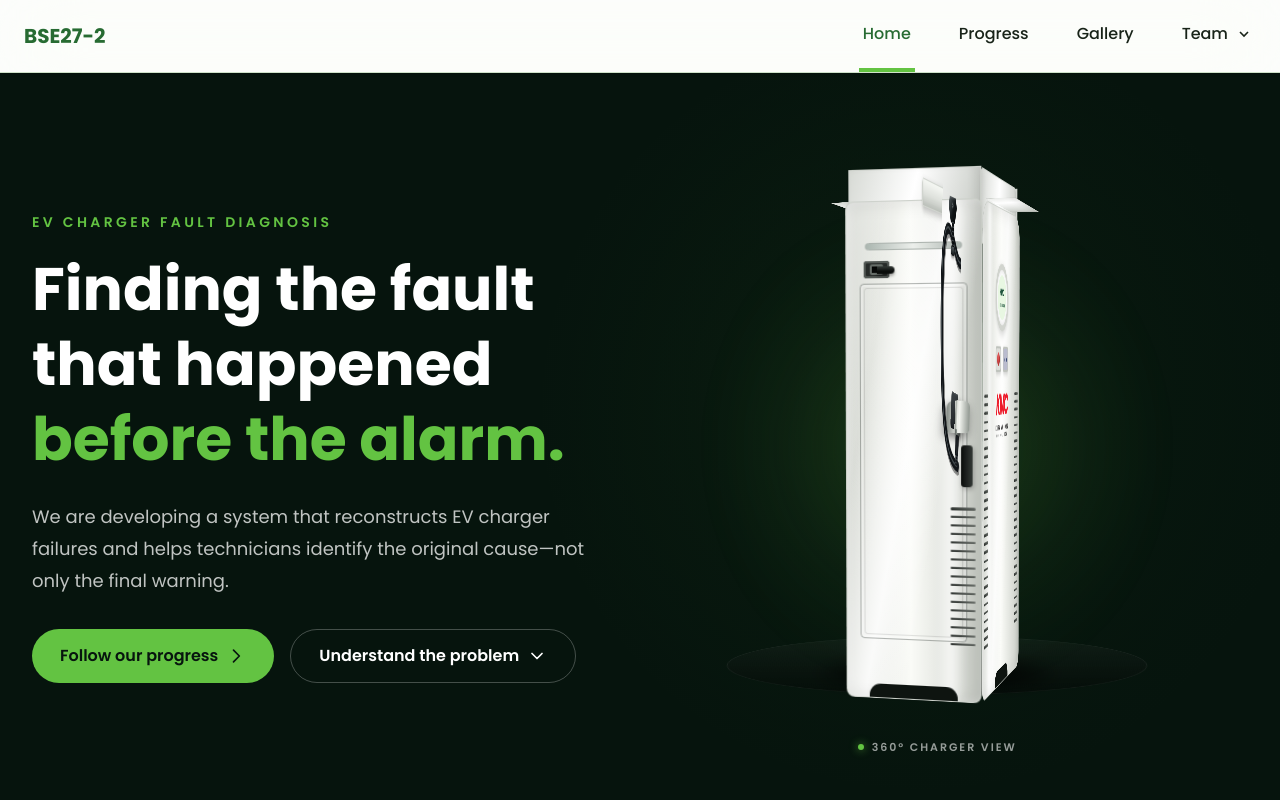
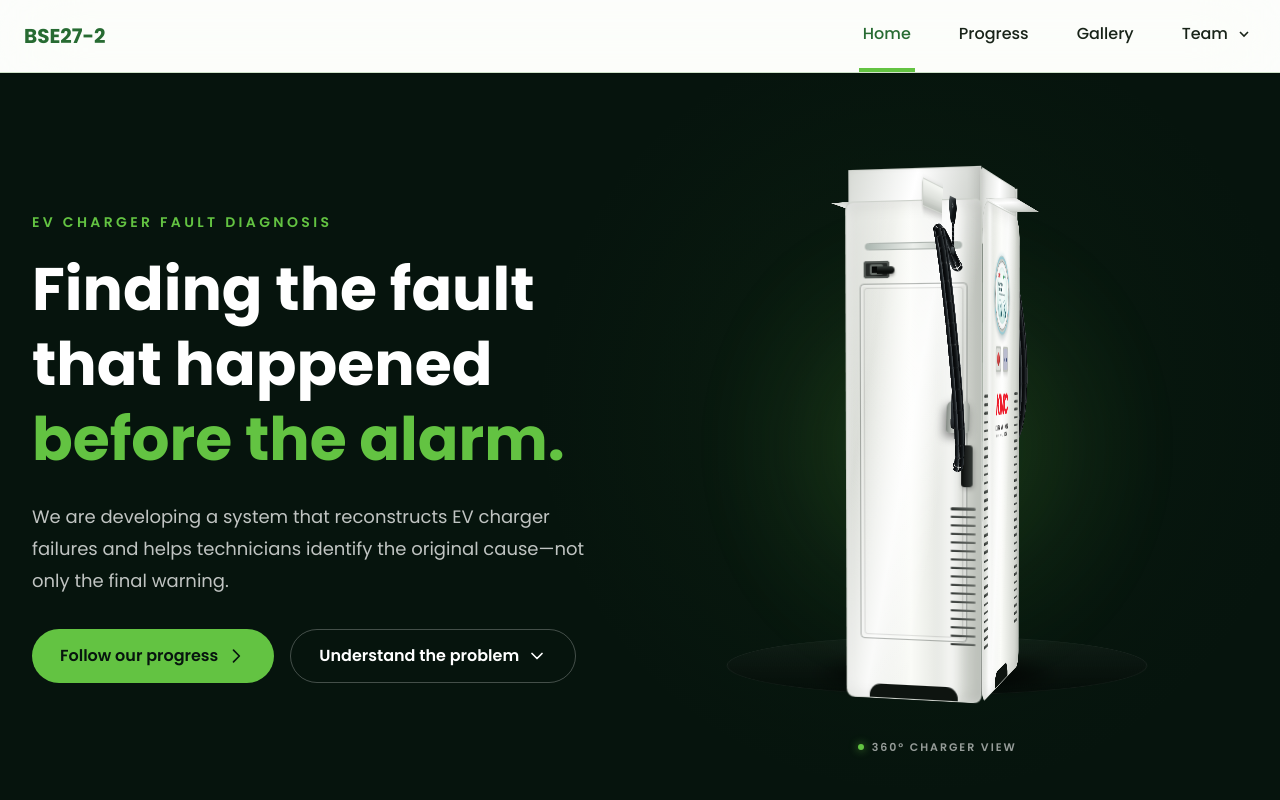
Before and after one commit to blackbody256/final-year-project-blog, a Next.js app: page / in a window 1280 px wide. Shown: the top 800 px of the page. Built offline with nearby package versions, Linux system fonts and the light colour scheme.

Commit message:
Perfect and Screen

```diff
--- a/src/app/page.tsx
+++ b/src/app/page.tsx
@@ -1,4 +1,5 @@
 import Link from "next/link";
+import type { CSSProperties } from "react";
 
 const teamMembers = [
   {
@@ -109,6 +110,130 @@ function ChevronDownIcon() {
   );
 }
 
+type Point3D = {
+  x: number;
+  y: number;
+  z: number;
+};
+
+type CableSide = "left" | "right";
+
+const leftCableCurves: Array<{
+  points: [Point3D, Point3D, Point3D, Point3D];
+  steps: number;
+}> = [
+  {
+    points: [
+      { x: 0, y: 63, z: 43 },
+      { x: -17, y: 63, z: 43 },
+      { x: -28, y: 35, z: 38 },
+      { x: -48, y: 32, z: 36 },
+    ],
+    steps: 7,
+  },
+  {
+    points: [
+      { x: -48, y: 32, z: 36 },
+      { x: -91, y: 35, z: 49 },
+      { x: -88, y: 233, z: 72 },
+      { x: -15, y: 247, z: 46 },
+    ],
+    steps: 16,
+  },
+];
+
+function pointOnCurve(
+  [start, controlA, controlB, end]: [Point3D, Point3D, Point3D, Point3D],
+  progress: number,
+) {
+  const inverse = 1 - progress;
+  const startWeight = inverse ** 3;
+  const controlAWeight = 3 * inverse ** 2 * progress;
+  const controlBWeight = 3 * inverse * progress ** 2;
+  const endWeight = progress ** 3;
+
+  return {
+    x:
+      startWeight * start.x +
+      controlAWeight * controlA.x +
+      controlBWeight * controlB.x +
+      endWeight * end.x,
+    y:
+      startWeight * start.y +
+      controlAWeight * controlA.y +
+      controlBWeight * controlB.y +
+      endWeight * end.y,
+    z:
+      startWeight * start.z +
+      controlAWeight * controlA.z +
+      controlBWeight * controlB.z +
+      endWeight * end.z,
+  };
+}
+
+function getCablePoints(side: CableSide) {
+  const points = leftCableCurves.flatMap((curve, curveIndex) =>
+    Array.from({ length: curve.steps + 1 }, (_, stepIndex) =>
+      pointOnCurve(curve.points, stepIndex / curve.steps),
+    ).slice(curveIndex === 0 ? 0 : 1),
+  );
+
+  if (side === "left") return points;
+
+  return points.map((point) => ({
+    ...point,
+    x: 190 - point.x,
+  }));
+}
+
+function CableTube({ side }: { side: CableSide }) {
+  const points = getCablePoints(side);
+
+  return (
+    <div className={`charging-cable charging-cable-${side}`} aria-hidden="true">
+      {points.slice(0, -1).map((point, index) => {
+        const nextPoint = points[index + 1];
+        const deltaX = nextPoint.x - point.x;
+        const deltaY = nextPoint.y - point.y;
+        const deltaZ = nextPoint.z - point.z;
+        const length = Math.hypot(deltaX, deltaY, deltaZ);
+        const angle =
+          (Math.acos(Math.max(-1, Math.min(1, deltaX / length))) * 180) /
+          Math.PI;
+
+        const style = {
+          width: `${length + 1}px`,
+          transform: `translate3d(${point.x}px, ${point.y - 5}px, ${point.z}px) rotate3d(0, ${-deltaZ}, ${deltaY}, ${angle}deg)`,
+        } satisfies CSSProperties;
+
+        return (
+          <span className="cable-tube-segment" style={style} key={index}>
+            {Array.from({ length: 6 }, (_, faceIndex) => (
+              <i
+                className="cable-tube-face"
+                style={
+                  {
+                    "--cable-face-angle": `${faceIndex * 60}deg`,
+                  } as CSSProperties
+                }
+                key={faceIndex}
+              />
+            ))}
+          </span>
+        );
+      })}
+    </div>
+  );
+}
+
+function ScreenConnectorIcon() {
+  return (
+    <svg viewBox="0 0 16 16" aria-hidden="true">
+      <path d="M5 2.5h6v4.2l-1.3 1.2v2.6H6.3V7.9L5 6.7V2.5Zm2-1v2m2-2v2m-1 7v3" />
+    </svg>
+  );
+}
+
 function RotatingCharger() {
   const vents = Array.from({ length: 30 });
 
@@ -130,8 +255,22 @@ function RotatingCharger() {
 
             <div className="charger-screen">
               <div className="screen-content">
-                <strong>KMC</strong>
-                <span>DC CHARGER</span>
+                <div className="screen-header">
+                  <strong>KMC</strong>
+                  <span><i />Online</span>
+                </div>
+                <span className="screen-ready">Ready to charge</span>
+                <span className="screen-instruction">Choose connector</span>
+                <div className="screen-ports">
+                  <span className="screen-port">
+                    <ScreenConnectorIcon />
+                    <b>1</b>
+                  </span>
+                  <span className="screen-port">
+                    <ScreenConnectorIcon />
+                    <b>2</b>
+                  </span>
+                </div>
               </div>
             </div>
 
@@ -250,46 +389,10 @@ function RotatingCharger() {
           <div className="cable-arm cable-arm-left" />
           <div className="cable-arm cable-arm-right" />
 
-          {/* Each cable is one continuous run: cabinet outlet → overhead
-              manager → hanging loop → gun strain relief. Layered SVG strokes
-              keep the run smooth while the parent model rotates in 3D. */}
-          <svg
-            className="cable-routing cable-routing-left"
-            viewBox="0 0 86 240"
-            aria-hidden="true"
-          >
-            <path
-              className="cable-route-shadow"
-              d="M84 46 C63 48 54 22 36 18 C9 14 5 64 7 127 C8 194 28 225 69 233"
-            />
-            <path
-              className="cable-route-body"
-              d="M84 46 C63 48 54 22 36 18 C9 14 5 64 7 127 C8 194 28 225 69 233"
-            />
-            <path
-              className="cable-route-highlight"
-              d="M84 46 C63 48 54 22 36 18 C9 14 5 64 7 127 C8 194 28 225 69 233"
-            />
-          </svg>
-
-          <svg
-            className="cable-routing cable-routing-right"
-            viewBox="0 0 86 240"
-            aria-hidden="true"
-          >
-            <path
-              className="cable-route-shadow"
-              d="M2 46 C23 48 32 22 50 18 C77 14 81 64 79 127 C78 194 58 225 17 233"
-            />
-            <path
-              className="cable-route-body"
-              d="M2 46 C23 48 32 22 50 18 C77 14 81 64 79 127 C78 194 58 225 17 233"
-            />
-            <path
-              className="cable-route-highlight"
-              d="M2 46 C23 48 32 22 50 18 C77 14 81 64 79 127 C78 194 58 225 17 233"
-            />
-          </svg>
+          {/* Each cable is sampled along a spatial curve and built from
+              hexagonal tube segments, so it retains volume at every angle. */}
+          <CableTube side="left" />
+          <CableTube side="right" />
 
           {/* The black housings and ribbed tethers are the cable-management
               assemblies visible beneath the two white swing arms. */}
@@ -710,39 +813,142 @@ export default function Home() {
 
         .charger-screen {
           position: absolute;
-          top: 53px;
+          top: 45px;
           left: 50%;
-          width: 66px;
-          height: 66px;
-          padding: 5px;
+          width: 78px;
+          height: 78px;
+          padding: 6px;
           transform: translateX(-50%);
-          border: 6px solid #d1d4ce;
+          border: 5px solid #c5cac5;
           border-radius: 50%;
           background: #ffffff;
           box-shadow:
-            inset 0 0 8px rgba(0, 0, 0, 0.15),
-            0 3px 8px rgba(0, 0, 0, 0.16);
+            inset 0 0 0 1px #858c87,
+            inset 0 0 8px rgba(0, 0, 0, 0.18),
+            0 3px 8px rgba(0, 0, 0, 0.2);
+        }
+
+        .charger-screen::before {
+          content: "";
+          position: absolute;
+          inset: -4px;
+          border: 2px solid rgba(98, 203, 230, 0.5);
+          border-radius: 50%;
+          box-shadow: 0 0 7px rgba(98, 203, 230, 0.28);
         }
 
         .screen-content {
           display: flex;
           height: 100%;
+          padding: 5px 6px;
           flex-direction: column;
           align-items: center;
-          justify-content: center;
+          justify-content: flex-start;
           border-radius: 50%;
-          background: #e8f7e2;
-          color: #174d36;
+          background:
+            radial-gradient(circle at 50% 38%, rgba(255, 255, 255, 0.95), transparent 58%),
+            linear-gradient(#eaf8f4, #d7eee9);
+          color: #123d42;
+          box-shadow: inset 0 0 5px rgba(28, 88, 94, 0.16);
+          overflow: hidden;
         }
 
-        .screen-content strong {
-          font-size: 9px;
+        .screen-header {
+          display: flex;
+          width: 100%;
+          align-items: center;
+          justify-content: space-between;
         }
 
-        .screen-content span {
+        .screen-header strong {
+          color: #d72a31;
+          font-size: 6px;
+          font-weight: 900;
+          letter-spacing: -0.08em;
+          transform: skewX(-8deg);
+        }
+
+        .screen-header span {
+          display: flex;
+          align-items: center;
+          gap: 1.5px;
+          color: #367076;
+          font-size: 3px;
+          font-weight: 800;
+          letter-spacing: 0.04em;
+          text-transform: uppercase;
+        }
+
+        .screen-header i {
+          width: 2.5px;
+          height: 2.5px;
+          border-radius: 50%;
+          background: #42a35c;
+          box-shadow: 0 0 2px rgba(66, 163, 92, 0.8);
+        }
+
+        .screen-ready {
           margin-top: 2px;
-          font-size: 4px;
-          font-weight: 700;
+          color: #163d43;
+          font-size: 4.5px;
+          font-weight: 900;
+          letter-spacing: 0.055em;
+          line-height: 1;
+          text-transform: uppercase;
+        }
+
+        .screen-instruction {
+          margin-top: 1px;
+          color: #5c797b;
+          font-size: 3px;
+          font-weight: 600;
+          line-height: 1;
+        }
+
+        .screen-ports {
+          display: flex;
+          margin-top: 3px;
+          gap: 5px;
+        }
+
+        .screen-port {
+          position: relative;
+          display: grid;
+          width: 17px;
+          height: 17px;
+          place-items: center;
+          border: 1px solid #8cb5b8;
+          border-radius: 50%;
+          background: linear-gradient(#f7ffff, #bfe2df);
+          box-shadow:
+            inset 0 1px 1px rgba(255, 255, 255, 0.9),
+            0 1px 2px rgba(28, 86, 91, 0.2);
+          color: #245f67;
+        }
+
+        .screen-port svg {
+          width: 9px;
+          height: 9px;
+          fill: none;
+          stroke: currentColor;
+          stroke-linecap: round;
+          stroke-linejoin: round;
+          stroke-width: 1.4;
+        }
+
+        .screen-port b {
+          position: absolute;
+          right: -1px;
+          bottom: -1px;
+          display: grid;
+          width: 6px;
+          height: 6px;
+          place-items: center;
+          border-radius: 50%;
+          background: #245f67;
+          color: white;
+          font-size: 3px;
+          line-height: 1;
         }
 
         .charger-controls {
@@ -1073,45 +1279,48 @@ export default function Home() {
           left: -7px;
         }
 
-        .cable-routing {
+        .charging-cable {
           position: absolute;
-          top: 14px;
-          width: 86px;
-          height: 240px;
-          overflow: visible;
-          transform: translateZ(46px);
+          inset: 0;
+          pointer-events: none;
+          transform-style: preserve-3d;
         }
 
-        .cable-routing-left {
-          left: -84px;
+        .cable-tube-segment {
+          position: absolute;
+          top: 0;
+          left: 0;
+          display: block;
+          height: 10px;
+          transform-origin: 0 50%;
+          transform-style: preserve-3d;
         }
 
-        .cable-routing-right {
-          right: -84px;
+        .cable-tube-face {
+          position: absolute;
+          top: 2.5px;
+          left: 0;
+          display: block;
+          width: 100%;
+          height: 5px;
+          border-radius: 2.5px;
+          background: linear-gradient(
+            to bottom,
+            #42494d,
+            #171b1e 48%,
+            #07090b
+          );
+          transform: rotateX(var(--cable-face-angle)) translateZ(4.35px);
+          box-shadow: inset 0 0.7px rgba(255, 255, 255, 0.1);
         }
 
-        .cable-routing path {
-          fill: none;
-          stroke-linecap: round;
-          stroke-linejoin: round;
-          vector-effect: non-scaling-stroke;
-        }
-
-        .cable-route-shadow {
-          stroke: rgba(0, 0, 0, 0.42);
-          stroke-width: 13px;
-          transform: translate(1.5px, 2px);
-        }
-
-        .cable-route-body {
-          stroke: #111518;
-          stroke-width: 10px;
-        }
-
-        .cable-route-highlight {
-          stroke: rgba(106, 116, 119, 0.58);
-          stroke-width: 2px;
-          transform: translate(-1.6px, -0.7px);
+        .cable-tube-face:nth-child(even) {
+          background: linear-gradient(
+            to bottom,
+            #242a2d,
+            #0b0e10 58%,
+            #030405
+          );
         }
 
         .cable-manager {
```
